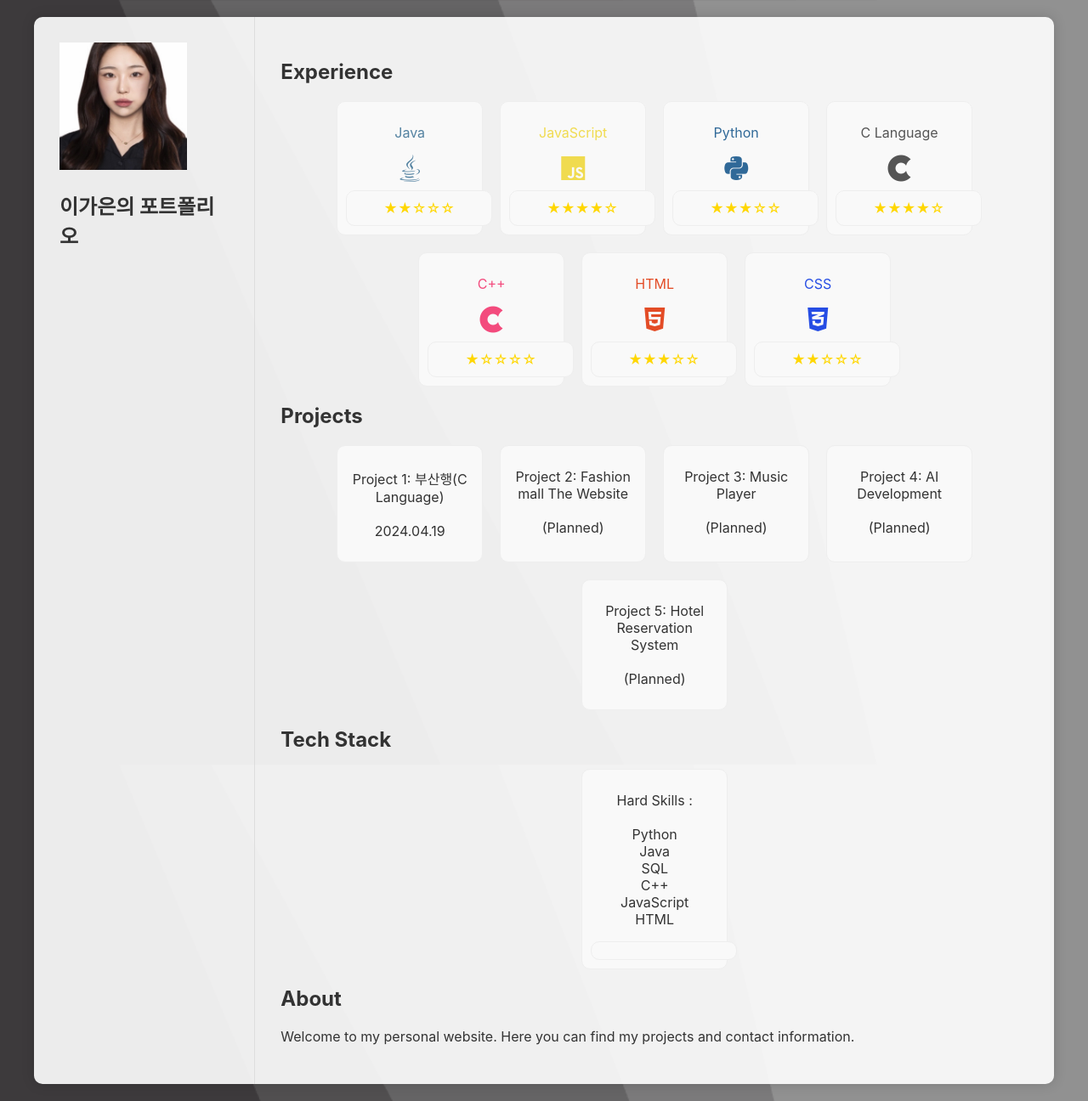
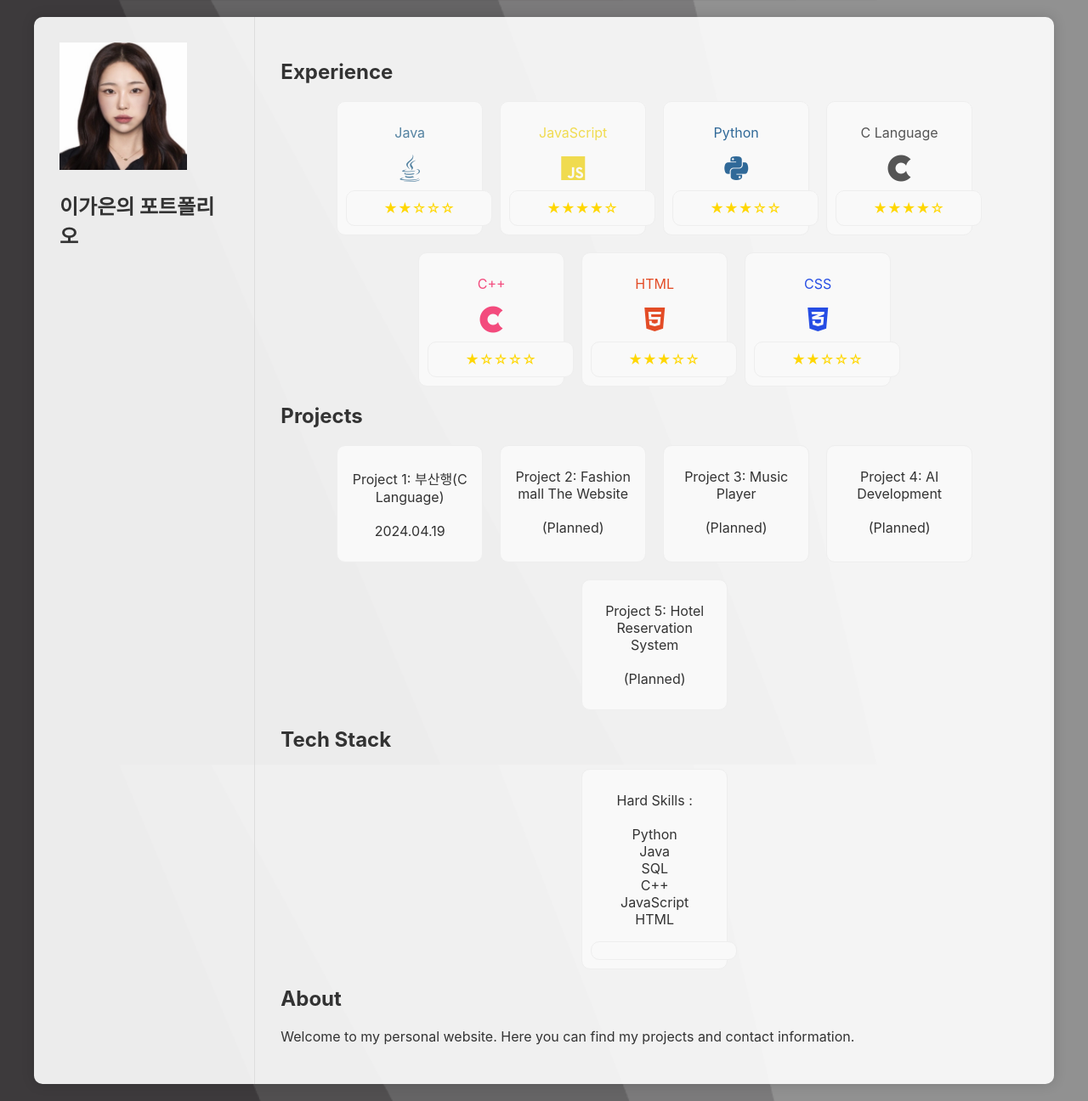
Before and after one commit to Leegaeune/Leegaeune.github.io, a Jekyll site: the page built from index.md, in a window 1280 px wide. Shown: the whole page at 85% size. Built offline with Jekyll 4.4.1, drawn with Linux system fonts in a browser that asks for light colours.

Commit message:
Update style.css

```diff
--- a/assets/css/style.css
+++ b/assets/css/style.css
@@ -31,8 +31,9 @@ body {
 .sidebar img {
     width: 150px;
     height: 150px;
-    border-radius: 0; /* 직사각형 모양 */
-    object-fit: cover;
+    border-radius: 0;
+    object-fit: cover; /* 이미지를 비율에 맞게 채우되, 넘치면 자름 */
+    object-position: top; /* 이미지를 자를 때, 윗부분을 기준으로 보여줌 */
     margin-bottom: 20px;
 }
 
```
